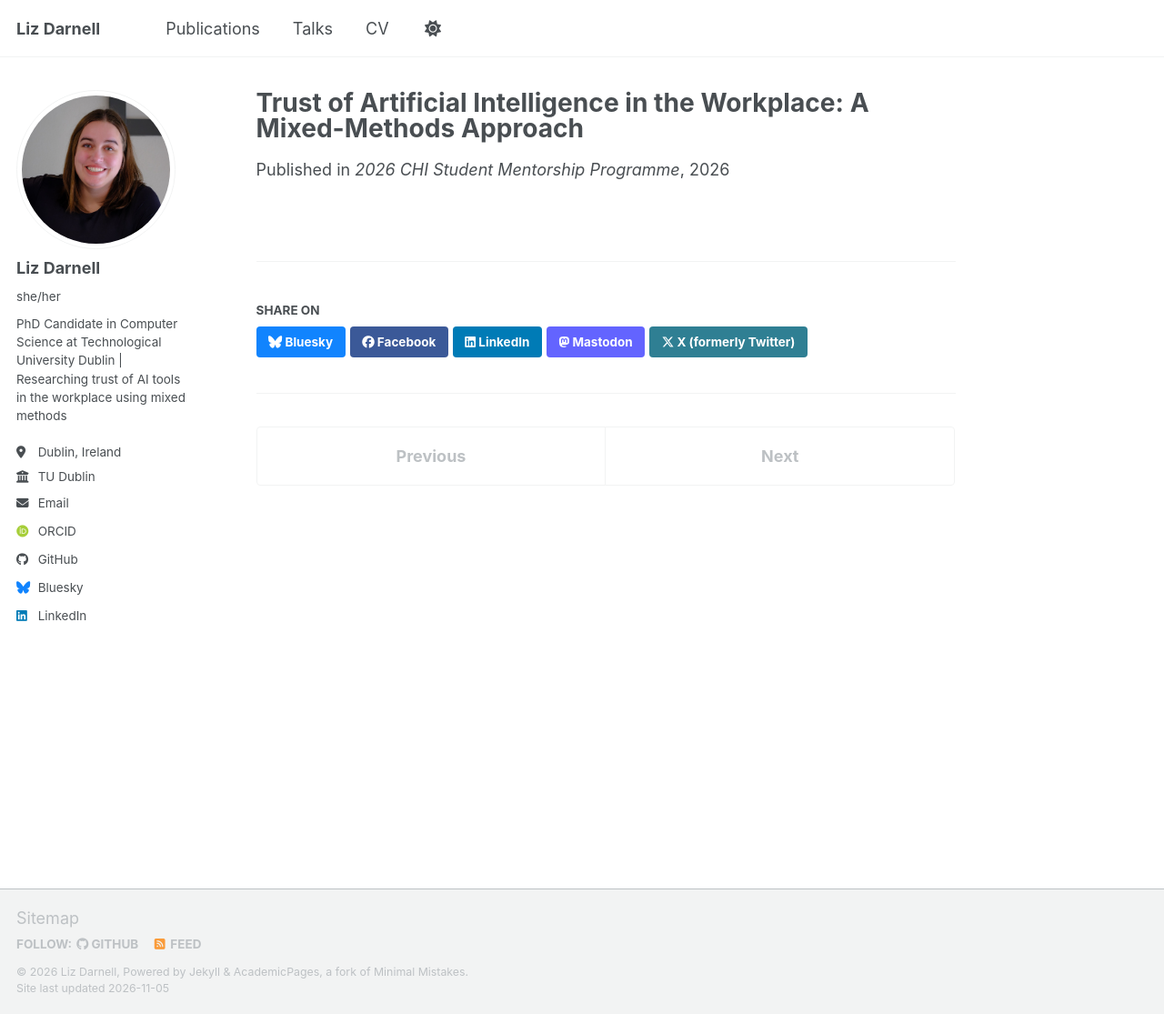
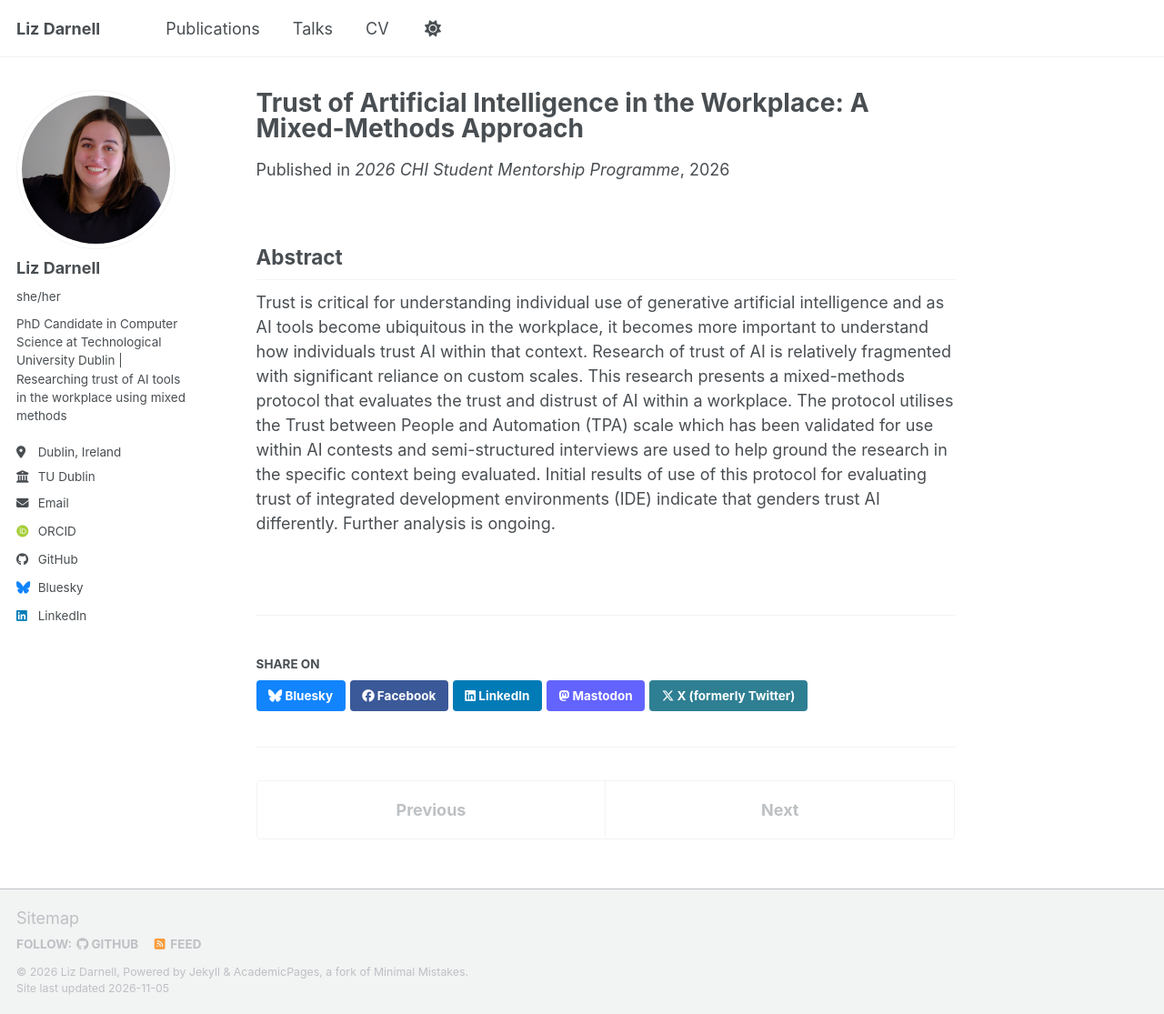
Before and after one commit to liz-darnell/liz-darnell.github.io, a Jekyll site: the page built from _publications/2026-04-17-trust-of-AI-in-the-workplace-a-mixed-methods-approach.md, in a window 1280 px wide and 1115 px high. Shown: the whole window at 91% size. Built offline with Jekyll 4.4.1, drawn with Linux system fonts in a browser that asks for light colours; some web fonts are replaced; a script bundle is joined from its source files by our own code; library files that are not in the unit come from our copies.

Commit message:
Update 2026-04-17-trust-of-AI-in-the-workplace-a-mixed-methods-approach.md
added abstract to click through

```diff
--- a/_publications/2026-04-17-trust-of-AI-in-the-workplace-a-mixed-methods-approach.md
+++ b/_publications/2026-04-17-trust-of-AI-in-the-workplace-a-mixed-methods-approach.md
@@ -8,3 +8,6 @@ date: 2026-04-15
 venue: '2026 CHI Student Mentorship Programme'
 paperurl: 'https://liz-darnell.github.io/files/Darnell_Trust-of-AI-in-the-Workplace-A-Mixed-Methods-Approach.pdf'
 ---
+
+## Abstract
+Trust is critical for understanding individual use of generative artificial intelligence and as AI tools become ubiquitous in the workplace, it becomes more important to understand how individuals trust AI within that context. Research of trust of AI is relatively fragmented with significant reliance on custom scales. This research presents a mixed-methods protocol that evaluates the trust and distrust of AI within a workplace. The protocol utilises the Trust between People and Automation (TPA) scale which has been validated for use within AI contests and semi-structured interviews are used to help ground the research in the specific context being evaluated. Initial results of use of this protocol for evaluating trust of integrated development environments (IDE) indicate that genders trust AI differently. Further analysis is ongoing.
```
